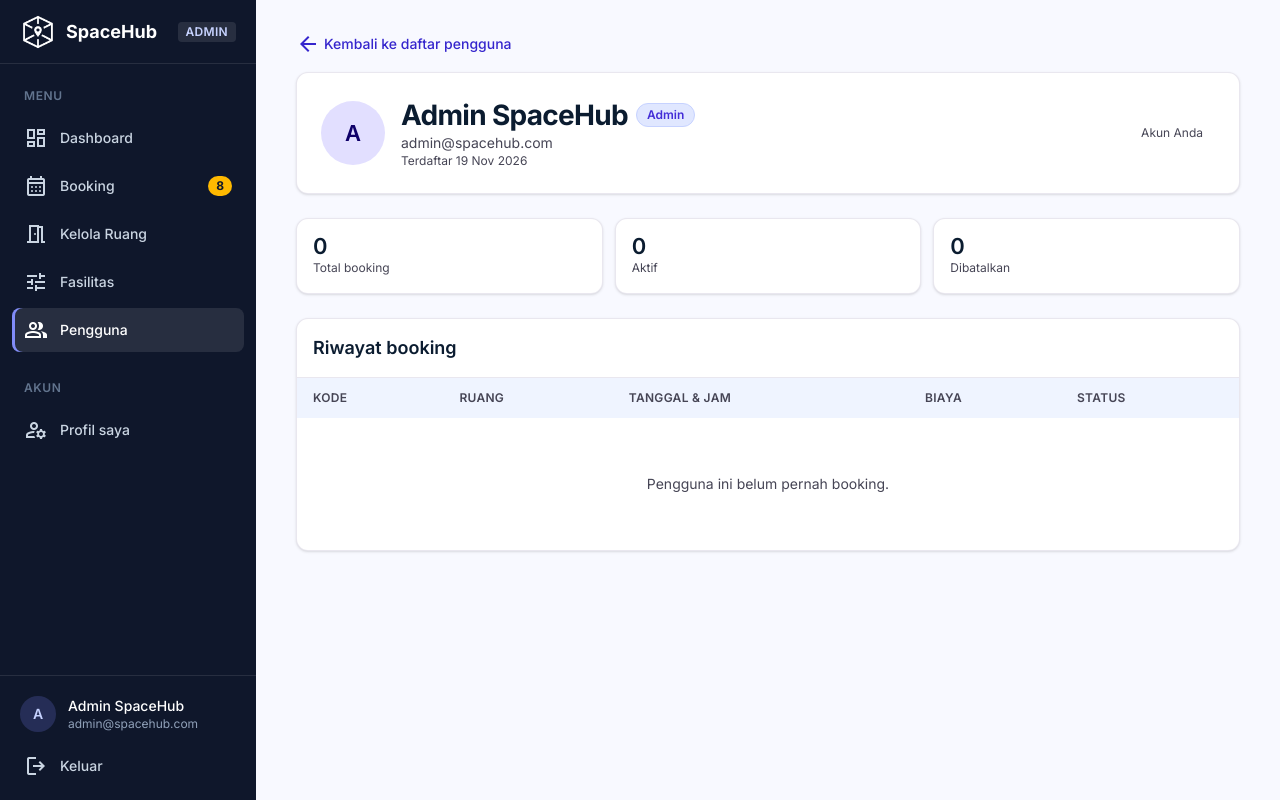
After one commit to nbyhq/spacehub, a Laravel app: page /admin/users/1 in a window 1280 px wide. The commit adds this page. Run offline with Laravel 12, Linux system fonts and the light colour scheme; a user stored in the database is signed in; data comes from the database, SQL or seed files in the repository; style sheets or scripts are compiled from the project's sources.

Commit message:
menambahkan halaman kelola pengguna di halaman admin

```diff
--- /dev/null
+++ b/app/Http/Controllers/Admin/UserController.php
@@ -0,0 +1,73 @@
+<?php
+
+namespace App\Http\Controllers\Admin;
+
+use App\Http\Controllers\Controller;
+use App\Models\User;
+use Illuminate\Http\Request;
+use Illuminate\Validation\Rule;
+
+class UserController extends Controller
+{
+    public function index(Request $request)
+    {
+        $users = User::query()
+            ->withCount([
+                'bookings',
+                'bookings as active_bookings_count' => fn ($q) => $q->active(),
+            ])
+            ->when($request->filled('q'), function ($q) use ($request) {
+                $keyword = '%'.$request->q.'%';
+                $q->where(fn ($w) => $w->where('name', 'like', $keyword)->orWhere('email', 'like', $keyword));
+            })
+            ->when(in_array($request->role, ['admin', 'user'], true), fn ($q) => $q->where('role', $request->role))
+            ->latest()
+            ->latest('id')
+            ->paginate(10)
+            ->withQueryString();
+
+        $stats = [
+            'total' => User::count(),
+            'admin' => User::where('role', 'admin')->count(),
+        ];
+
+        return view('admin.users.index', compact('users', 'stats'));
+    }
+
+    public function show(User $user)
+    {
+        $bookings = $user->bookings()
+            ->with('space')
+            ->orderByDesc('booking_date')
+            ->orderByDesc('start_time')
+            ->paginate(10);
+
+        $summary = [
+            'total' => $user->bookings()->count(),
+            'active' => $user->bookings()->active()->count(),
+            'cancelled' => $user->bookings()->where('status', 'cancelled')->count(),
+        ];
+
+        return view('admin.users.show', compact('user', 'bookings', 'summary'));
+    }
+
+    public function updateRole(Request $request, User $user)
+    {
+        $data = $request->validate([
+            'role' => ['required', Rule::in(['user', 'admin'])],
+        ]);
+
+        // Mencegah admin menurunkan dirinya sendiri sehingga aplikasi tidak punya admin sama sekali.
+        if ($user->is($request->user())) {
+            return back()->with('error', 'Anda tidak bisa mengubah role akun sendiri.');
+        }
+
+        if ($user->role !== $data['role']) {
+            $user->forceFill(['role' => $data['role']])->save();
+        }
+
+        return back()->with('success', $data['role'] === 'admin'
+            ? "{$user->name} sekarang menjadi admin."
+            : "{$user->name} sekarang menjadi pengguna biasa.");
+    }
+}
--- a/app/Models/User.php
+++ b/app/Models/User.php
@@ -17,6 +17,11 @@ class User extends Authenticatable
     /** @use HasFactory<UserFactory> */
     use HasFactory, Notifiable;
 
+    public function bookings()
+    {
+        return $this->hasMany(Booking::class);
+    }
+
     /**
      * Get the attributes that should be cast.
      *
--- /dev/null
+++ b/resources/views/admin/users/show.blade.php
@@ -0,0 +1,95 @@
+@extends('layouts.admin')
+
+@section('title', $user->name.' - SpaceHub')
+
+@section('content')
+    <a href="{{ route('admin.users.index') }}" class="mb-space-md inline-flex items-center gap-1 text-label-md font-medium text-primary hover:underline">
+        <span class="material-symbols-outlined text-[18px]">arrow_back</span> Kembali ke daftar pengguna
+    </a>
+
+    <div class="card mb-space-lg flex flex-col gap-space-md p-space-md sm:p-space-lg md:flex-row md:items-center md:justify-between">
+        <div class="flex min-w-0 items-center gap-4">
+            <span class="flex size-16 shrink-0 items-center justify-center rounded-full bg-primary-fixed text-headline-md font-semibold text-on-primary-fixed">{{ mb_strtoupper(mb_substr($user->name, 0, 1)) }}</span>
+            <div class="min-w-0">
+                <div class="flex flex-wrap items-center gap-2">
+                    <h1 class="truncate text-headline-lg font-bold tracking-tight">{{ $user->name }}</h1>
+                    @include('partials.role-chip', ['role' => $user->role])
+                </div>
+                <p class="truncate text-body-md text-on-surface-variant">{{ $user->email }}</p>
+                <p class="text-body-sm text-on-surface-variant">Terdaftar {{ $user->created_at ? \App\Support\IndonesianDate::short($user->created_at) : '-' }}</p>
+            </div>
+        </div>
+        <div>@include('partials.role-form', ['user' => $user])</div>
+    </div>
+
+    <div class="mb-space-lg grid grid-cols-3 gap-3">
+        <div class="card p-3 sm:p-space-md">
+            <span class="block text-headline-md font-semibold leading-none">{{ $summary['total'] }}</span>
+            <span class="text-body-sm text-on-surface-variant">Total booking</span>
+        </div>
+        <div class="card p-3 sm:p-space-md">
+            <span class="block text-headline-md font-semibold leading-none">{{ $summary['active'] }}</span>
+            <span class="text-body-sm text-on-surface-variant">Aktif</span>
+        </div>
+        <div class="card p-3 sm:p-space-md">
+            <span class="block text-headline-md font-semibold leading-none">{{ $summary['cancelled'] }}</span>
+            <span class="text-body-sm text-on-surface-variant">Dibatalkan</span>
+        </div>
+    </div>
+
+    <div class="card overflow-hidden">
+        <div class="border-b border-outline-variant/40 px-space-md py-space-md">
+            <h2 class="text-title-card font-semibold">Riwayat booking</h2>
+        </div>
+
+        <div class="divide-y divide-outline-variant/30 lg:hidden">
+            @forelse ($bookings as $booking)
+                <div class="space-y-1 p-space-md">
+                    <div class="flex items-start justify-between gap-3">
+                        <div class="min-w-0">
+                            <div class="font-mono text-label-sm font-semibold text-primary">{{ $booking->code }}</div>
+                            <div class="truncate font-medium">{{ $booking->space->name }}</div>
+                        </div>
+                        @include('partials.status', ['status' => $booking->status])
+                    </div>
+                    <div class="text-body-md">{{ \App\Support\IndonesianDate::short($booking->booking_date) }}, {{ $booking->time_range }}</div>
+                    <div class="text-body-sm text-on-surface-variant">{{ $booking->duration_label }} &middot; Rp {{ number_format($booking->total_price, 0, ',', '.') }}</div>
+                </div>
+            @empty
+                <div class="px-space-md py-12 text-center text-on-surface-variant">Pengguna ini belum pernah booking.</div>
+            @endforelse
+        </div>
+
+        <div class="hidden overflow-x-auto lg:block">
+            <table class="w-full text-body-md">
+                <thead class="bg-surface-container-low">
+                    <tr>
+                        <th class="th">Kode</th>
+                        <th class="th">Ruang</th>
+                        <th class="th">Tanggal &amp; Jam</th>
+                        <th class="th">Biaya</th>
+                        <th class="th">Status</th>
+                    </tr>
+                </thead>
+                <tbody class="divide-y divide-outline-variant/30">
+                    @forelse ($bookings as $booking)
+                        <tr>
+                            <td class="td whitespace-nowrap font-mono text-label-sm font-semibold text-primary">{{ $booking->code }}</td>
+                            <td class="td font-medium">{{ $booking->space->name }}</td>
+                            <td class="td whitespace-nowrap">{{ \App\Support\IndonesianDate::short($booking->booking_date) }}, {{ $booking->time_range }}
+                                <span class="text-body-sm text-on-surface-variant">({{ $booking->duration_label }})</span></td>
+                            <td class="td whitespace-nowrap">Rp {{ number_format($booking->total_price, 0, ',', '.') }}</td>
+                            <td class="td">@include('partials.status', ['status' => $booking->status])</td>
+                        </tr>
+                    @empty
+                        <tr><td colspan="5" class="td py-14 text-center text-on-surface-variant">Pengguna ini belum pernah booking.</td></tr>
+                    @endforelse
+                </tbody>
+            </table>
+        </div>
+
+        @if ($bookings->hasPages())
+            <div class="border-t border-outline-variant/40 px-space-md py-space-md">{{ $bookings->links() }}</div>
+        @endif
+    </div>
+@endsection
--- a/resources/views/layouts/admin.blade.php
+++ b/resources/views/layouts/admin.blade.php
@@ -20,6 +20,7 @@
         ['admin.bookings.index', 'calendar_month', 'Booking', request()->routeIs('admin.bookings.*')],
         ['admin.spaces.index', 'meeting_room', 'Kelola Ruang', request()->routeIs('admin.spaces.*')],
         ['admin.facilities.index', 'tune', 'Fasilitas', request()->routeIs('admin.facilities.*')],
+        ['admin.users.index', 'group', 'Pengguna', request()->routeIs('admin.users.*')],
     ];
     $initial = mb_strtoupper(mb_substr(auth()->user()->name, 0, 1));
 @endphp
--- /dev/null
+++ b/resources/views/partials/role-chip.blade.php
@@ -0,0 +1,5 @@
+@if ($role === 'admin')
+    <span class="inline-flex h-6 items-center whitespace-nowrap rounded-full border border-indigo-200 bg-indigo-100 px-2.5 text-label-sm font-semibold text-indigo-700">Admin</span>
+@else
+    <span class="inline-flex h-6 items-center whitespace-nowrap rounded-full border border-slate-200 bg-slate-100 px-2.5 text-label-sm font-semibold text-slate-600">Pengguna</span>
+@endif
--- /dev/null
+++ b/resources/views/partials/role-form.blade.php
@@ -0,0 +1,18 @@
+{{-- Tombol ubah role. Akun sendiri tidak bisa diubah. --}}
+@if ($user->is(auth()->user()))
+    <span class="inline-flex h-9 items-center px-3 text-body-sm text-on-surface-variant">Akun Anda</span>
+@else
+    @php $toAdmin = $user->role !== 'admin'; @endphp
+    <form method="POST" action="{{ route('admin.users.role', $user) }}"
+          data-confirm-title="{{ $toAdmin ? 'Jadikan admin?' : 'Cabut akses admin?' }}"
+          data-confirm="{{ $toAdmin ? $user->name.' akan bisa mengelola ruang, booking, dan pengguna lain.' : $user->name.' tidak akan bisa membuka panel admin lagi.' }}"
+          data-confirm-ok="{{ $toAdmin ? 'Jadikan admin' : 'Cabut akses' }}" data-confirm-cancel="Kembali"
+          data-confirm-tone="{{ $toAdmin ? 'primary' : 'danger' }}">
+        @csrf @method('PATCH')
+        <input type="hidden" name="role" value="{{ $toAdmin ? 'admin' : 'user' }}">
+        <button class="btn-outline h-9 px-3 {{ $toAdmin ? '' : 'text-red-700' }}">
+            <span class="material-symbols-outlined text-[18px]">{{ $toAdmin ? 'admin_panel_settings' : 'person_remove' }}</span>
+            {{ $toAdmin ? 'Jadikan admin' : 'Cabut admin' }}
+        </button>
+    </form>
+@endif
--- a/routes/web.php
+++ b/routes/web.php
@@ -4,6 +4,7 @@ use App\Http\Controllers\Admin\BookingController as AdminBookingController;
 use App\Http\Controllers\Admin\DashboardController;
 use App\Http\Controllers\Admin\FacilityController;
 use App\Http\Controllers\Admin\SpaceController as AdminSpaceController;
+use App\Http\Controllers\Admin\UserController as AdminUserController;
 use App\Http\Controllers\AuthController;
 use App\Http\Controllers\BookingController;
 use App\Http\Controllers\HomeController;
@@ -41,4 +42,7 @@ Route::middleware(['auth', 'can:admin'])->prefix('admin')->name('admin.')->group
     Route::resource('spaces', AdminSpaceController::class)->except('show');
     Route::resource('facilities', FacilityController::class)->except(['show', 'create']);
     Route::resource('bookings', AdminBookingController::class)->only(['index', 'update', 'destroy']);
+    Route::get('users', [AdminUserController::class, 'index'])->name('users.index');
+    Route::get('users/{user}', [AdminUserController::class, 'show'])->name('users.show');
+    Route::patch('users/{user}/role', [AdminUserController::class, 'updateRole'])->name('users.role');
 });
```
Also changed, not shown: resources/views/admin/users/index.blade.php (added, +125 -0 lines), tests/Feature/AdminUserTest.php (added, +146 -0 lines).
